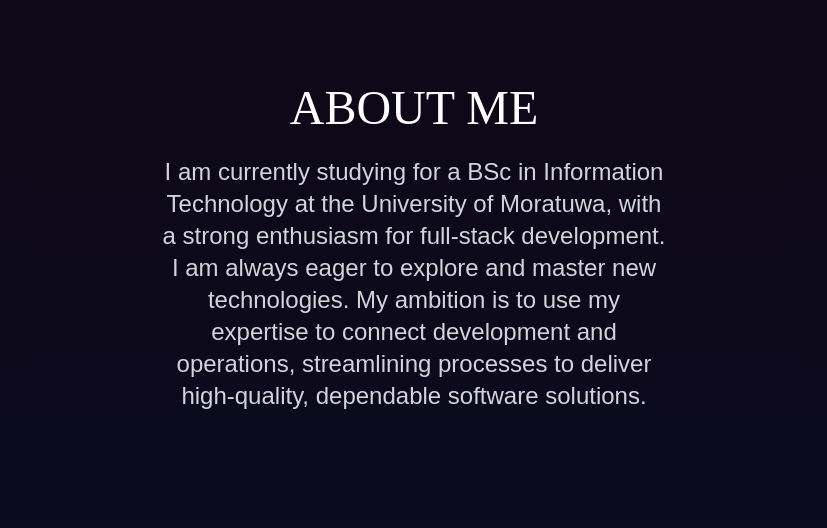
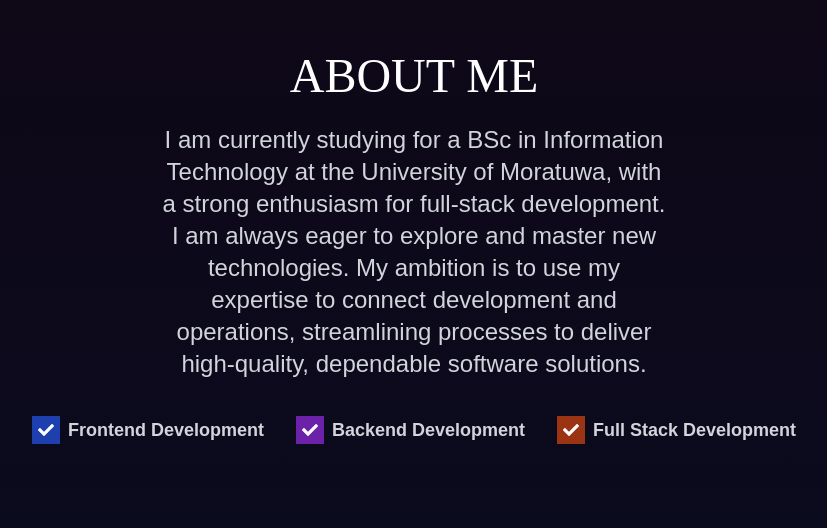
Before and after one commit to ThiliniWasana/devPortfolio, a Next.js app: page / in a window 1280 px wide. Shown: the part 952-1480 px from the top of the page, without its empty margins (226-1053 px from the left). Built offline with nearby package versions, Linux system fonts and the light colour scheme; no server answers.

Commit message:
scrollToTopButton add

```diff
--- a/app/layout.tsx
+++ b/app/layout.tsx
@@ -4,6 +4,7 @@ import "./globals.css";
 import ResponsiveNav from "@/components/Helper/Home/Navbar/ResponsiveNav";
 import Footer from "@/components/Helper/Home/Footer/Footer";
 import { Toaster } from "react-hot-toast";
+import ScrollToTop from "@/components/Helper/ScrollToTop";
 
 
 
@@ -42,6 +43,7 @@ export default function RootLayout({
         {children}
         <Toaster position="top-right"/>
         <Footer/>
+        <ScrollToTop/>
       </body>
     </html>
   );
--- a/components/Helper/Home/About/About.tsx
+++ b/components/Helper/Home/About/About.tsx
@@ -1,23 +1,53 @@
-
-import React from 'react'
-import SectionHeading from '../../SectionHeading'
+import React from "react";
+import SectionHeading from "../../SectionHeading";
+import { FaCheck } from "react-icons/fa";
 
 const About = () => {
   return (
+    <section id="about">
+      <div className="h-screen bg-gradient-to-b from-[#0f0715] to-[#0a0b1f] flex flex-col items-center justify-center">
+        <SectionHeading>ABOUT ME</SectionHeading>
+        {/* Description */}
+        <p className="mt-6 text-center text-gray-300 text-lg sm:text-xl md:text-2xl w-4/5 md:w-2/5">
+          I am currently studying for a BSc in Information Technology at the
+          University of Moratuwa, with a strong enthusiasm for full-stack
+          development. I am always eager to explore and master new technologies.
+          My ambition is to use my expertise to connect development and
+          operations, streamlining processes to deliver high-quality, dependable
+          software solutions.
+        </p>
+        <div className=" flex flex-col md:flex-row items-center justify-center mt-9 space-y-6 md:space-y-0 md:space-x-8">
+          <div className="flex items-center space-x-2 ">
+            <div className="w-7 h-7 bg-blue-800 flex flex-col items-center justify-center">
+              <FaCheck className="text-white" />
+            </div>
+            <p className="text-sm sm:text-base md:text-lg font-bold text-gray-300">
+              Frontend Development
+            </p>
+          </div>
 
-    <section id="about">
-    <div className='h-screen bg-gradient-to-b from-[#0f0715] to-[#0a0b1f] flex flex-col items-center justify-center'>
-        <SectionHeading>ABOUT ME</SectionHeading>
-      {/* Description */}
-      <p className='mt-6 text-center text-gray-300 text-lg sm:text-xl md:text-2xl w-4/5 md:w-2/5'>
-        I am currently studying for a BSc in Information Technology at the University of Moratuwa,
-         with a strong enthusiasm for full-stack development. I am always eager to explore and master
-        new technologies. My ambition is to use my expertise to connect development and operations,
-         streamlining processes to deliver high-quality, dependable software solutions.
-      </p>
-    </div>
+          <div className="flex items-center space-x-2">
+            <div className="w-7 h-7 bg-purple-800 flex flex-col items-center justify-center ">
+              <FaCheck className="text-white " />
+            </div>
+            <p className="text-sm sm:text-base md:text-lg font-bold text-gray-300">
+              Backend Development
+            </p>
+          </div>
+
+          <div className="flex items-center space-x-2">
+            <div className="w-7 h-7 bg-orange-800 flex flex-col items-center justify-center ">
+              <FaCheck className="text-white" />
+            </div>
+            <p className="text-sm sm:text-base md:text-lg font-bold text-gray-300">
+              Full Stack Development
+            </p>
+          </div>
+
+        </div>
+      </div>
     </section>
-  )
-}
+  );
+};
 
-export default About
+export default About;
--- a/components/Helper/Home/Project/Project.tsx
+++ b/components/Helper/Home/Project/Project.tsx
@@ -34,7 +34,7 @@ const Project = () => {
         {/* Scrollable container */}
         <div
           ref={scrollRef}
-          className='flex overflow-x-auto space-x-6 scroll-smooth'
+          className='flex flex-col md:flex-row space-x-0 md:space-x-6 overflow-hidden'
           style={{ scrollbarWidth: 'none', msOverflowStyle: 'none' }}
         >
           {/* Hide scrollbar for webkit browsers */}
@@ -46,7 +46,7 @@ const Project = () => {
           {projectData.map((project) => (
             <div
               key={project.id}
-              className='min-w-[calc(100%/1.1)] sm:min-w-[calc(100%/2-24px)] md:min-w-[calc(100%/3-24px)] bg-blue-950 p-6 rounded-lg hover:scale-105 transition-all duration-300 flex flex-col items-center text-center'
+              className='flex-shrink-0 w-full sm:w-[calc(50%-12px)] md:w-[calc(33.333%-16px)] bg-blue-950 p-6 rounded-lg hover:scale-105 transition-all duration-300 flex flex-col items-center text-center mb-6 md:mb-0'
               style={{ height: '400px' }} // Fixed height for each card
             >
               <Link href={project.url} target='_blank'>
@@ -65,6 +65,7 @@ const Project = () => {
         </div>
       </div>
 
+      <div className="hidden md:block">
       {/* Left arrow button - positioned relative to the page background */}
       <button
         onClick={scrollLeft}
@@ -82,6 +83,7 @@ const Project = () => {
       >
         <FaChevronRight />
       </button>
+      </div>
     </div>
     </section>
   );
--- /dev/null
+++ b/components/Helper/ScrollToTop.tsx
@@ -0,0 +1,38 @@
+"use client";
+import React, { useEffect, useState } from 'react'
+import { FaArrowUp } from 'react-icons/fa';
+
+const ScrollToTop = () => {
+    const[isVisible,setIsVisible]=useState(false)
+    useEffect(()=>{
+        const toggleVisibility=()=>{
+            if(window.scrollY>300){
+                setIsVisible(true);
+            }
+            else{
+                setIsVisible(false)
+            }
+        }
+
+    window.addEventListener('scroll',toggleVisibility);
+    return()=>{
+        window.removeEventListener('scroll',toggleVisibility);
+    }
+
+    },[])
+
+    const ScrollToTop=()=>
+        {
+           window.scrollTo ({
+            top:0,
+            behavior:"smooth"
+           })
+        }
+
+  return (
+    <div className='fixed bottom-4 animate-pulse right-4'>{isVisible && <button onClick = {ScrollToTop} className='bg-blue-900 text-white rounded-full w-12 h-12 flex items-center justify-center focus:outline-none'><FaArrowUp/></button>}
+        </div>
+  )
+}
+
+export default ScrollToTop
```
